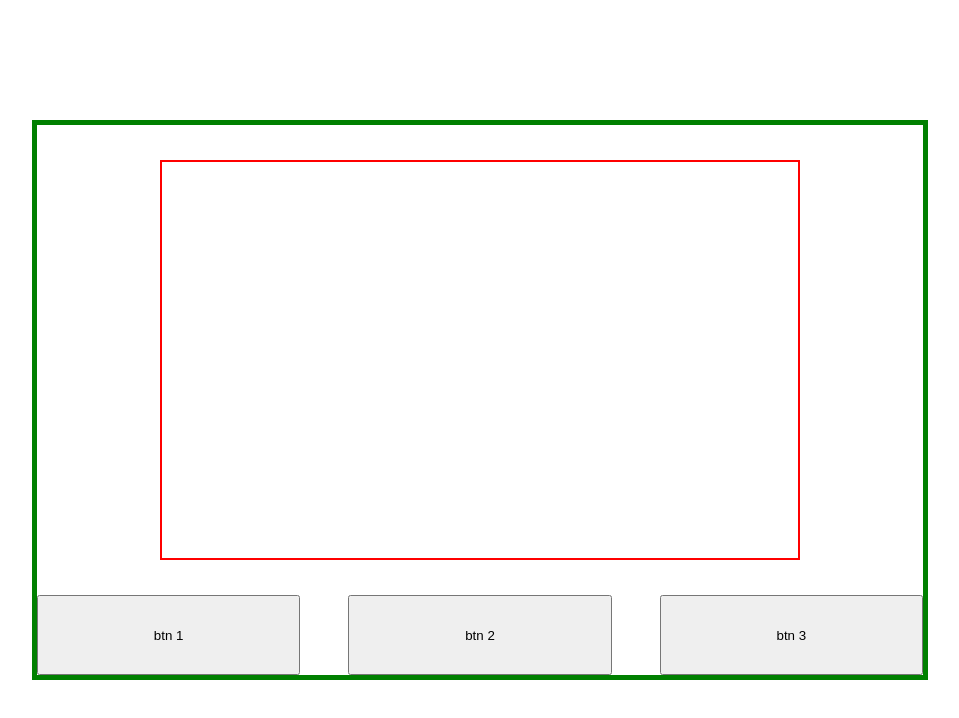
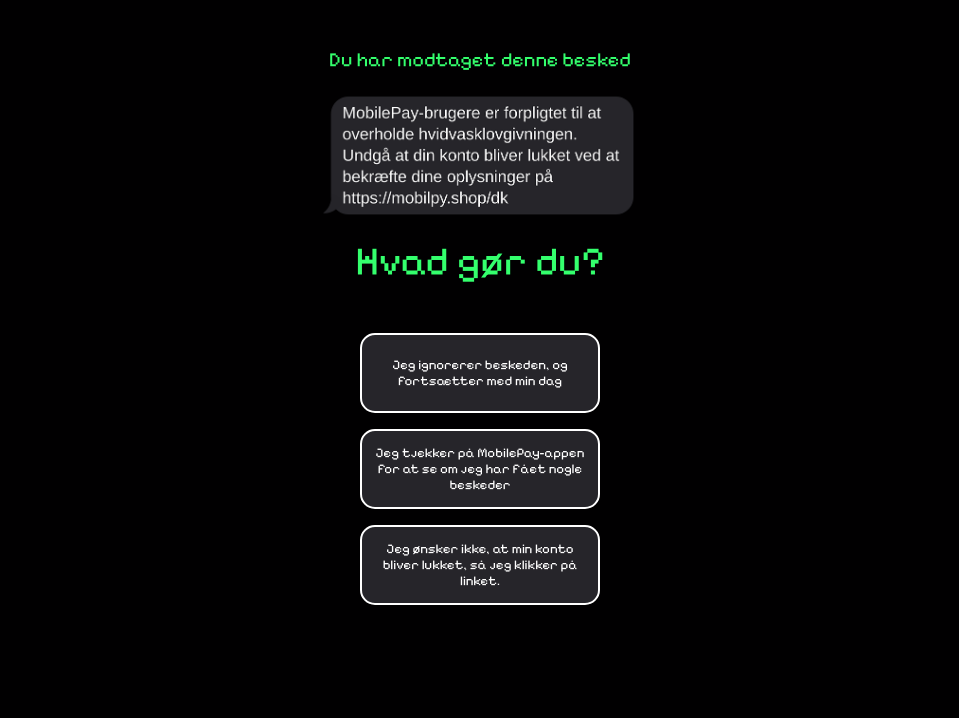
Before and after one commit to walasm01/cybersikkerhed-kode, a plain HTML site: page index.html in a window 1280 px wide. Shown: the whole page, without its empty margins (160-1119 px from the left). Drawn offline with Linux system fonts and the light colour scheme.

Commit message:
Har lavet HTML & CSS skabelon. Skal nu begynde på JS

```diff
--- a/css/style.scss
+++ b/css/style.scss
@@ -5,31 +5,47 @@
     box-sizing: border-box;
 }
 
-#frame {
-    width: 70vw;
-    height: 70vh;
-    border: 5px solid green;
+body {
+    background-color: #010001;
+    padding: 0 2rem 0 2rem;
+}
+
+#text-group {
     display: flex;
-    justify-self: center;
-    margin-top: 15vh;
+    flex-direction: column;
     justify-content: center;
+    align-items: center;
+    gap: 1rem;
+    margin: 3rem 0 3rem 0;
+
+    img {
+        max-width: 20rem;
+    }
+    p {
+        color: #34FF6D;
+        font-size: 20px;
+        font-family: 'Pixelify Sans', sans-serif;
+    }
+    #what {
+        font-size: 40px;
+    }
+
+}
+
+#btn-group {
+    display: flex;
     flex-direction: column;
+    justify-content: center;
+    align-items: center;
+    gap: 1rem;
 
-    div {
-        display: flex;
-        justify-content: center;
-        gap: 3rem;
+    .btn {
+        height: 5rem;
+        width: 15rem;
+        border-radius: 15px;
+        background-color: #26252A;
+        border: 2px solid #fff;
+        color: #fff;
+        font-family: 'Pixelify Sans', sans-serif;
     }
 }
-
-#text {
-    height: 50vh;
-    width: 50vw;
-    border: 2px solid red;
-    margin: auto;
-}
-
-.btn {
-    height: 5rem;
-    width: 20rem;
-}
--- a/index.html
+++ b/index.html
@@ -6,15 +6,20 @@
     <title>Datasikkerhed</title>
     <link rel="stylesheet" href="css/style.css">
     <script src="js/script.js" defer></script>
+    <link rel="preconnect" href="https://fonts.googleapis.com">
+    <link rel="preconnect" href="https://fonts.gstatic.com" crossorigin>
+    <link href="https://fonts.googleapis.com/css2?family=Pixelify+Sans:wght@400..700&display=swap" rel="stylesheet">
 </head>
 <body>
-    <section id="frame">
-        <section id="text"></section>
-        <div>
-            <button class="btn" id="btn1">btn 1</button>
-            <button class="btn" id="btn2">btn 2</button>
-            <button class="btn" id="btn3">btn 3</button>
-        </div>
+    <section id="text-group">
+        <p>Du har modtaget denne besked</p>
+        <img src="img/mobilepay-phishing-besked.png" alt="#">
+        <p id="what">Hvad gør du?</p>
+    </section>
+    <section id="btn-group">
+        <button class="btn" id="btn1">Jeg ignorerer beskeden, og fortsætter med min dag</button>
+        <button class="btn" id="btn2">Jeg tjekker på MobilePay-appen for at se om jeg har fået nogle beskeder</button>
+        <button class="btn" id="btn3">Jeg ønsker ikke, at min konto bliver lukket, så jeg klikker på linket.</button>
     </section>
 </body>
 </html>
--- a/js/script.js
+++ b/js/script.js
@@ -1 +1,3 @@
 'use strict';
+
+const btns = document.querySelectorAll('.btn-group');
```
Also changed, not shown: css/style.css, img/mobilepay-phishing-besked.png (added), img/postnord-legitim-besked.png (added), img/postnord-phishing-besked.png (added), 1 other file.
